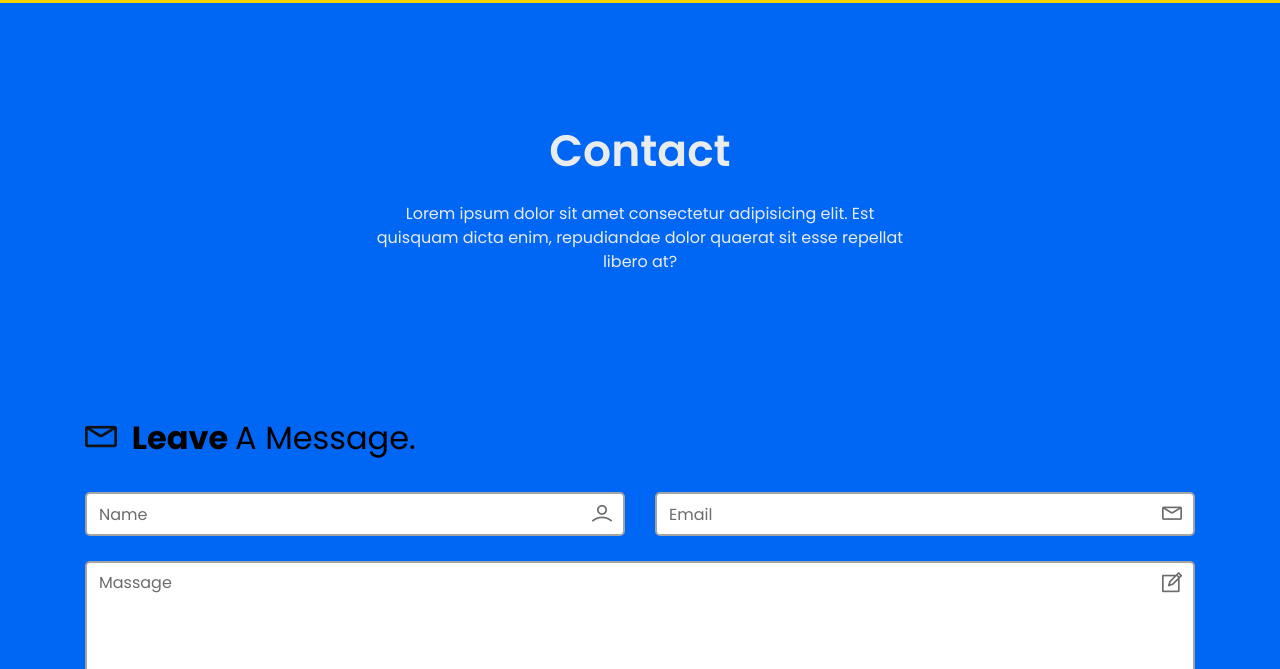
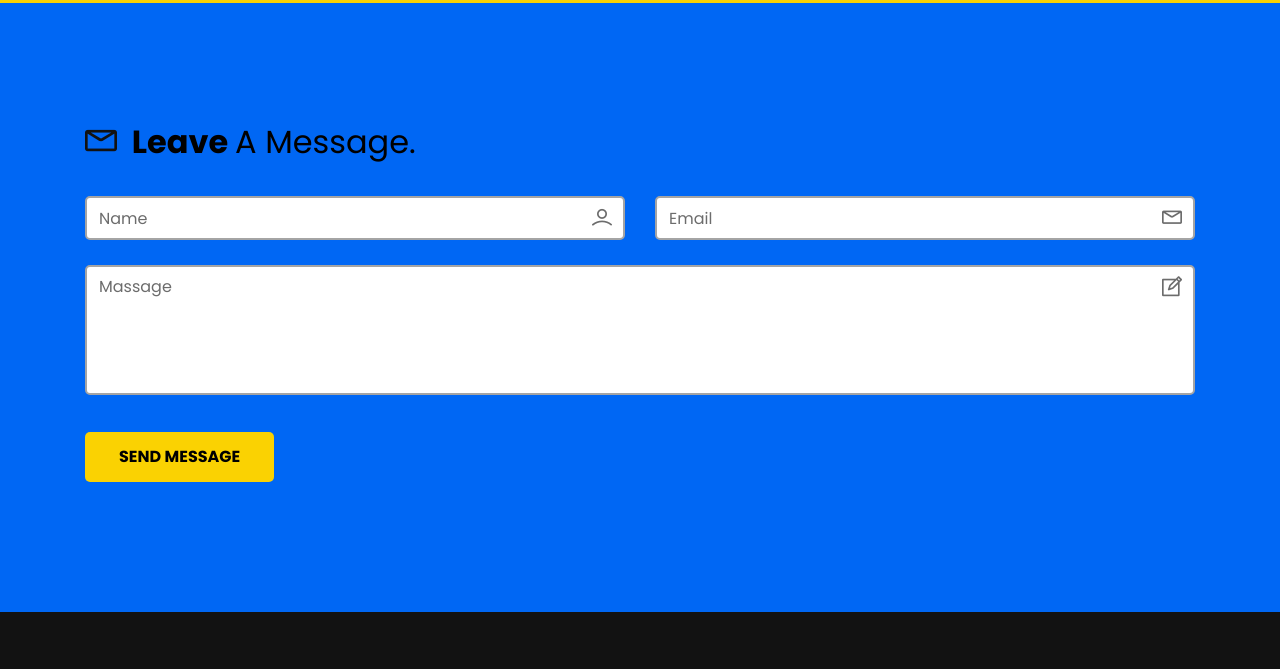
Before and after one commit to JonayahJ/mahogany_bt, a website: page index.html in a window 1280 px wide. Shown: the part 4370-5039 px from the top of the page. Drawn offline with Linux system fonts and the light colour scheme.

Commit message:
edits after zoom ended

```diff
--- a/index.html
+++ b/index.html
@@ -525,19 +525,11 @@
 
     <section id="contact" class="contact-area">
         <div class="container">
-            <div class="row justify-content-center">
-                <div class="col-lg-6 col-md-10">
-                    <div class="section-title text-center pb-30">
-                        <h3 class="title" style="color: #e9ecef;">Contact</h3>
-                        <p class="text" style="color: #e9ecef;">Lorem ipsum dolor sit amet consectetur adipisicing elit. Est quisquam dicta enim, repudiandae dolor quaerat sit esse repellat libero at?</p>
-                    </div> <!-- section title -->
-                </div>
-            </div> <!-- row -->
 
             <!-- Contact Form -->
             <div class="row">
                 <div class="col-lg-12">
-                    <div class="contact-wrapper form-style-two pt-115">
+                    <div class="contact-wrapper form-style-two">
                         <h4 class="contact-title pb-10"><i class="lni lni-envelope"></i> Leave <span>A Message.</span></h4>
 
                         <form id="contact-form" action="assets/contact.php" method="post">
```
